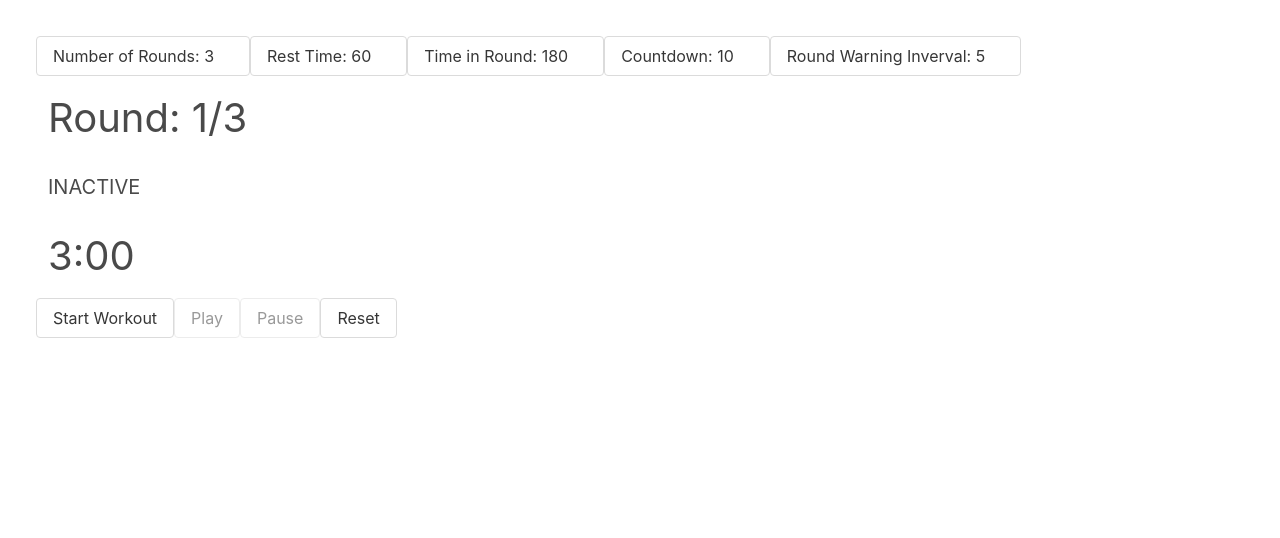
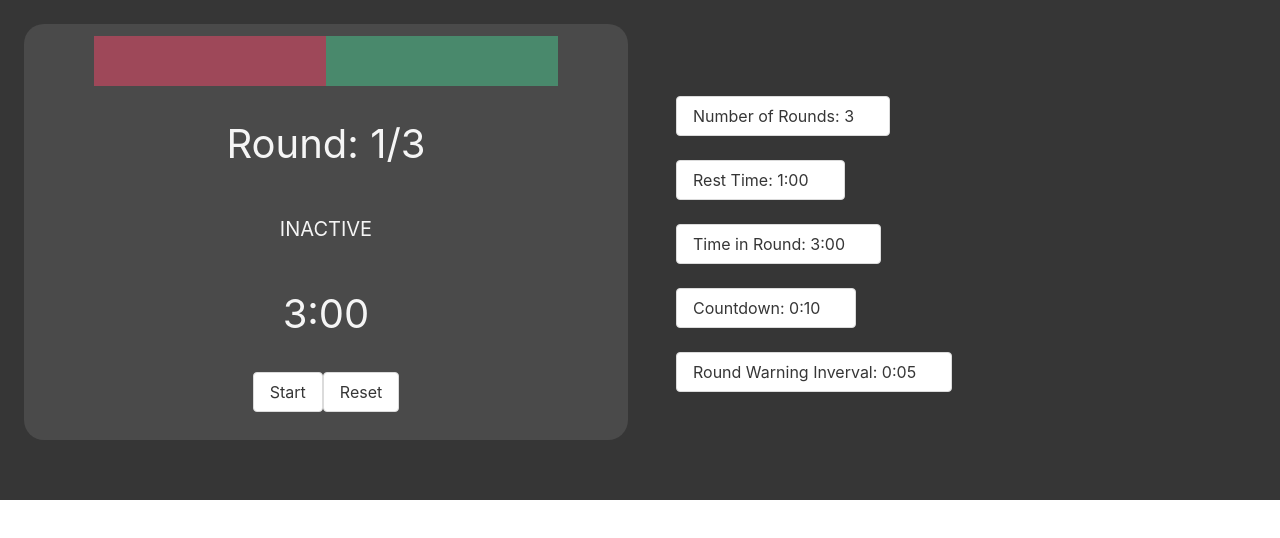
Before and after one commit to ajkizer12112/combo-coach, a React (Create React App) app: page / in a window 1280 px wide. Shown: the top 538 px of the page. Built offline with nearby package versions, Linux system fonts and the light colour scheme.

Commit message:
added updates to UI

```diff
--- a/src/App.css
+++ b/src/App.css
@@ -1 +1,15 @@
-@import "https://cdn.jsdelivr.net/npm/bulma@0.9.3/css/bulma.min.css"
+@import "https://cdn.jsdelivr.net/npm/bulma@0.9.3/css/bulma.min.css";
+
+.is-circle {
+    border-radius: 20px;
+}
+
+.light {
+    width: 40%;
+    height: 50px;
+    opacity: .5;
+}
+
+.light-active {
+    opacity: 1
+}
--- a/src/components/Dropdown.jsx
+++ b/src/components/Dropdown.jsx
@@ -8,10 +8,10 @@ const Dropdown = ({ menuAttr }) => {
     const { title, items, dropdownOption } = menuAttr;
 
     return (
-        <div className={`dropdown ${dropdown[dropdownOption] ? "is-active" : ""}`}>
+        <div className={`dropdown column is-6 ${dropdown[dropdownOption] ? "is-active" : ""}`}>
             <div className="dropdown-trigger" onClick={() => dropdownActions.toggle(dropdownOption, true)}>
                 <button className="button" aria-haspopup="true" aria-controls="dropdown-menu">
-                    <span>{title}: {workout[dropdownOption]}</span>
+                    <span>{title}: {dropdownOption === "totalRounds" ? workout[dropdownOption] : workoutActions.convertToTime(workout[dropdownOption])}</span>
                     <span className="icon is-small">
                         <i className="fas fa-angle-down" aria-hidden="true"></i>
                     </span>
@@ -21,7 +21,7 @@ const Dropdown = ({ menuAttr }) => {
                 <div className="dropdown-content">
 
                     {items.map(item => <a onClick={() => workoutActions.changeOptions(dropdownOption, item)} key={`${item}-dropdown-${title}`} href="#" className="dropdown-item">
-                        {item}
+                        {dropdownOption === "totalRounds" ? item === Infinity ? "Unlimited" : item : workoutActions.convertToTime(item)}
                     </a>)}
 
                 </div>
--- /dev/null
+++ b/src/components/sections/Options.jsx
@@ -0,0 +1,12 @@
+import React from 'react'
+import Dropdown from '../Dropdown'
+
+const Options = ({ dropdowns }) => {
+    return (
+        <div className="column p-6 is-6">
+            {dropdowns.map((item) => <Dropdown key={item.title} menuAttr={item} />)}
+        </div>
+    )
+}
+
+export default Options
--- a/src/hooks/useWorkout.js
+++ b/src/hooks/useWorkout.js
@@ -1,7 +1,9 @@
 import React, { useState, useEffect } from 'react'
 import bellSound from "../utils/sounds/boxing-bell.mp3"
 import warningSound from '../utils/sounds/boxing-hit.wav'
-const useWorkout = () => {
+
+
+
 const workoutStates = {
     INACTIVE: "INACTIVE",
     WORK: "WORK",
@@ -11,7 +13,7 @@ const useWorkout = () => {
 
 const { INACTIVE, WORK, COUNTDOWN, REST } = workoutStates;
 
-    const [workout, setWorkout] = useState({
+const initialState = {
     currentPhase: INACTIVE,
     currentRound: 1,
     totalRounds: 3,
@@ -24,7 +26,11 @@ const useWorkout = () => {
     timerActive: false,
     isComplete: false,
     inProgress: false,
-    })
+}
+
+
+const useWorkout = () => {
+    const [workout, setWorkout] = useState(initialState)
 
     const bell = new Audio(bellSound);
     const warning = new Audio(warningSound);
@@ -45,6 +51,13 @@ const useWorkout = () => {
     }, [workout.roundTime])
 
     const workoutActions = {
+        convertToTime: function (time) {
+            const minutes = Math.floor(time / 60)
+            let seconds = time - minutes * 60
+            if (seconds < 10) seconds = `0${seconds}`
+
+            return `${minutes}:${seconds}`
+        },
         startWorkout: function () {
             setWorkout({ ...workout, currentPhase: COUNTDOWN, currentRound: 1, currentTime: workout.countDown, isComplete: false, inProgress: true, timerActive: true, });
         },
@@ -82,7 +95,7 @@ const useWorkout = () => {
             setWorkout({ ...workout, inProgress: false, timerActive: false, isComplete: true })
         },
         resetWorkout: function () {
-            setWorkout({ ...workout, inProgress: false, currentTime: workout.roundTime, currentRound: 1, currentPhase: INACTIVE })
+            setWorkout(initialState)
         },
         changeOptions: function (optionName, value) {
             setWorkout({ ...workout, [optionName]: value, timerActive: false, inProgress: false })
--- a/src/pages/Home.jsx
+++ b/src/pages/Home.jsx
@@ -2,6 +2,8 @@ import React, { useContext, useState, useEffect } from 'react'
 import { WorkoutContext } from '../context/WorkoutContext'
 import { DropdownContext } from '../context/DropdownContext'
 import Dropdown from '../components/Dropdown'
+import Options from '../components/sections/Options'
+
 
 const Home = () => {
     const { workout, workoutActions } = useContext(WorkoutContext)
@@ -11,7 +13,7 @@ const Home = () => {
         let timerId;
         const timePassed = workout.roundTime - workout.currentTime
 
-        if (timePassed % workout.roundWarningInterval === 0 && timePassed !== 0) {
+        if (workout.currentPhase === "WORK" && timePassed % workout.roundWarningInterval === 0 && timePassed !== 0) {
             workoutActions.playWarning();
         }
 
@@ -27,19 +29,13 @@ const Home = () => {
         }
     }, [workout])
 
-    const convertToTime = (time) => {
-        const minutes = Math.floor(time / 60)
-        let seconds = workout.currentTime - minutes * 60
-        if (seconds < 10) seconds = `0${seconds}`
 
-        return `${minutes}:${seconds}`
-    }
 
-    const rounds = [3, 4, 6, 8, 10, 12, 15, 20, 100];
+    const rounds = [3, 4, 6, 8, 10, 12, 15, 20, Infinity];
     const restTimes = [30, 45, 60, 90, 120];
     const roundTimes = [60, 90, 120, 180, 300];
-    const countDownTimes = [5, 10, 15, 30, 45, 60];
-    const roundWarningTimes = [30, 60, 90, 120];
+    const countDownTimes = [5, 10, 15, 30, 45, 60, 120];
+    const roundWarningTimes = [10, 30, 60];
 
     const dropdowns = [
         {
@@ -69,27 +65,33 @@ const Home = () => {
         }
     ]
 
+
     return (
-        <div className="section columns is-multiline" onClick={() => dropdownActions.closeDropdowns()}>
-            {dropdowns.map((item) => <Dropdown key={item.title} menuAttr={item} />)}
-
-            {workout.isComplete && <p>GRATS!</p>}
+        <div className="section has-background-dark columns is-multiline" onClick={() => dropdownActions.closeDropdowns()}>
+            <div className="column has-background-grey-dark is-centered has-text-centered has-text-light columns is-multiline is-6 is-circle">
+                <div className={`has-background-danger light ${workout.inProgress && workout.currentPhase === "REST" ? "light-active" : ""}`}></div>
+                <div className={`has-background-success light  ${workout.inProgress && workout.currentPhase !== "WORK" ? "light-active" : ""}`}></div>
                 <div className="column is-12">
-                <p className="is-size-2">Round: {workout.currentRound}/{workout.totalRounds}</p>
+                    <p className="is-size-2">Round: {workout.currentRound}/{workout.totalRounds === Infinity ? "∞" : workout.totalRounds}</p>
                 </div>
                 <div className="column is-12">
                     <p className="is-size-5">{workout.currentPhase}</p>
                 </div>
                 <div className="column is-12">
                     <p className="is-size-2">
-                    {convertToTime(workout.currentTime)}
+                        {workoutActions.convertToTime(workout.currentTime)}
                     </p>
                 </div>
-            <button className="button" disabled={workout.inProgress} onClick={workoutActions.startWorkout}>Start Workout</button>
-            <br />
-            <button disabled={!workout.inProgress} className="button" onClick={workoutActions.startTimer}>Play</button>
-            <button disabled={!workout.inProgress} className="button" onClick={workoutActions.pauseTimer}>Pause</button>
+                <div className="column columns is-centered is-12 is-multiline">
+
+                    {workout.inProgress && workout.timerActive ? <button className="button" onClick={workoutActions.pauseTimer}>Pause</button> : workout.inProgress ? <button className="button" onClick={workoutActions.startTimer}>Play</button> : <button className="button" onClick={workoutActions.startWorkout}>Start</button>}
+
                     <button onClick={workoutActions.resetWorkout} disabled={workout.inProgress && workout.timerActive} className="button">Reset</button>
+
+                </div>
+            </div>
+            <Options dropdowns={dropdowns} />
+
         </div >
     )
 }
```
Also changed, not shown: src/components/TimerControls.jsx (added, +11 -0 lines). Lines whose indentation alone changed are shown as unchanged.
